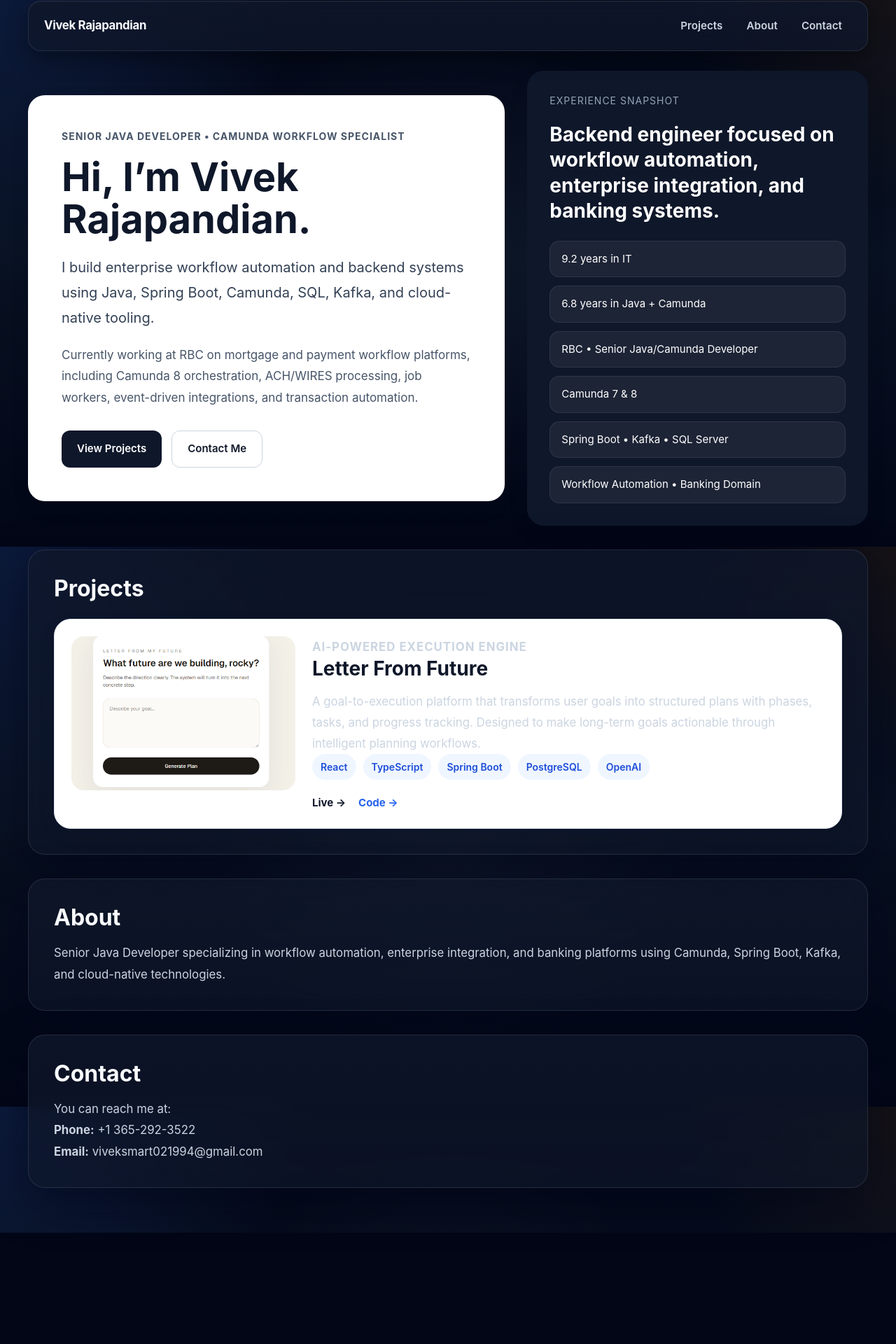
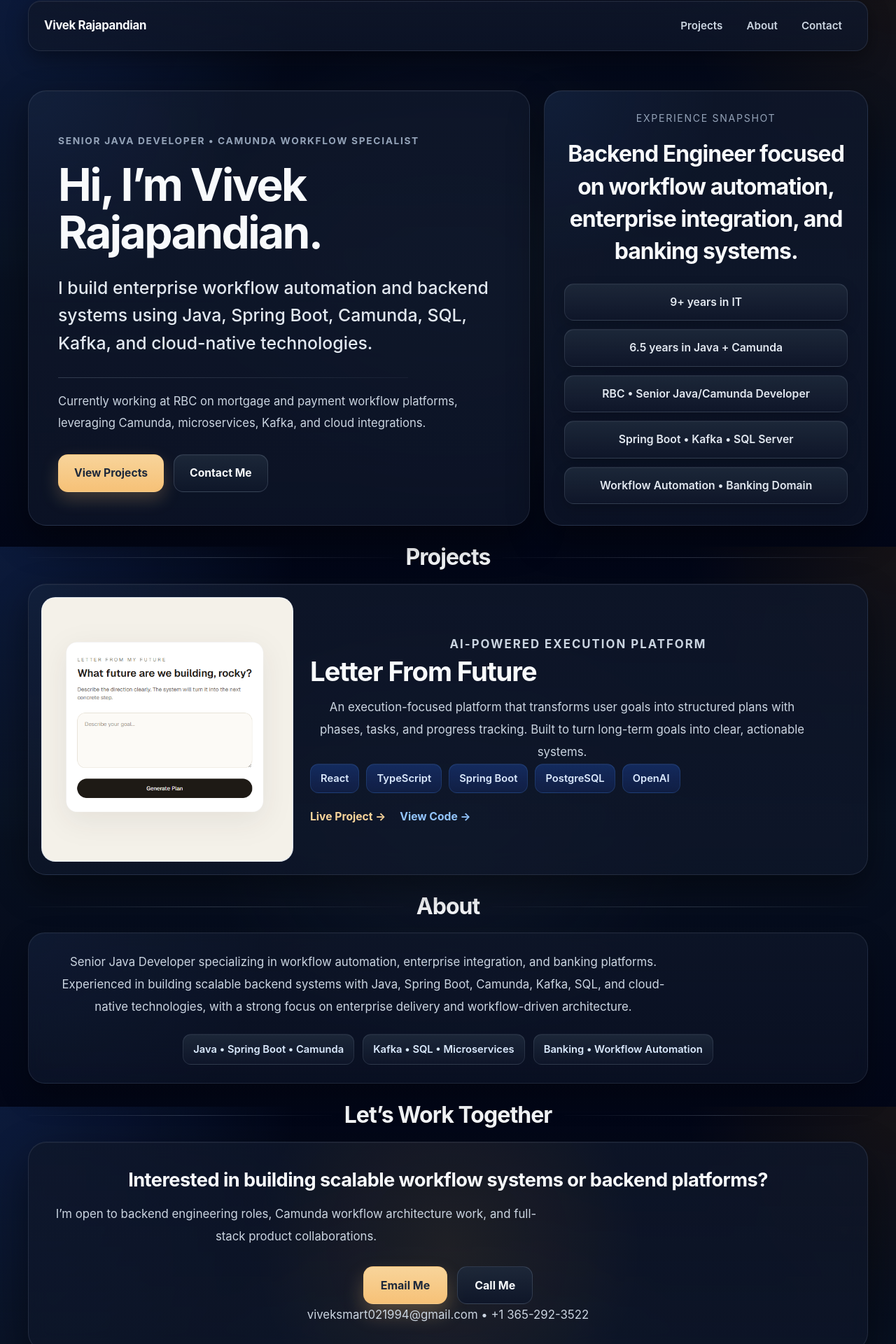
Before and after one commit to VivekRajapandian/vivek-portfolio, a React (Vite) app: page / in a window 1280 px wide. Shown: the part 19-1939 px from the top of the page at 70% size. Before the commit the page ends 1780 px from the top, so only its background shows below. Built offline with nearby package versions, Linux system fonts and the light colour scheme.

Commit message:
Upgraded all sections

```diff
--- a/src/components/HeroSection.module.css
+++ b/src/components/HeroSection.module.css
@@ -1,49 +1,88 @@
 .heroSection {
-  max-width: 1200px;
-  margin: 0 auto;
+  max-width: var(--content-width);
+  margin: 28px auto 0;
   display: grid;
-  grid-template-columns: 1.4fr 1fr;
-  gap: 32px;
-  align-items: center;
+  grid-template-columns: 1.55fr 1fr;
+  gap: 20px;
+  align-items: stretch;
+}
+
+.leftPanel,
+.rightPanel {
+  position: relative;
+  overflow: hidden;
+  border-radius: 26px;
+  border: 1px solid rgba(148, 163, 184, 0.16);
+  background:
+    radial-gradient(circle at top left, rgba(59, 130, 246, 0.08), transparent 32%),
+    linear-gradient(180deg, rgba(15, 23, 42, 0.88) 0%, rgba(15, 23, 42, 0.72) 100%);
+  box-shadow:
+    0 20px 50px rgba(0, 0, 0, 0.45),
+    inset 0 1px 0 rgba(255, 255, 255, 0.04);
+  backdrop-filter: blur(14px);
+  -webkit-backdrop-filter: blur(14px);
 }
 
 .leftPanel {
-  background-color: #ffffff;
-  border-radius: 24px;
-  padding: 48px;
-  box-shadow: 0 10px 30px rgba(0, 0, 0, 0.06);
+  padding: 56px 42px 42px;
+  min-height: 470px;
+  display: flex;
+  flex-direction: column;
+  justify-content: center;
+}
+
+.rightPanel {
+  padding: 28px 28px 30px;
+  display: flex;
+  flex-direction: column;
+  justify-content: flex-start;
 }
 
 .eyebrow {
-  font-size: 14px;
+  margin: 0 0 18px;
+  font-size: 0.86rem;
   font-weight: 700;
-  letter-spacing: 1px;
+  letter-spacing: 0.12em;
   text-transform: uppercase;
-  color: #475569;
-  margin: 0 0 18px 0;
+  color: var(--text-muted);
 }
 
 .title {
-  font-size: 56px;
-  line-height: 1.08;
-  margin: 0 0 20px 0;
-  color: #0f172a;
+  margin: 0 0 26px;
+  font-size: clamp(3rem, 5vw, 5rem);
+  line-height: 1.06;
+  letter-spacing: -0.04em;
+  color: var(--text-primary);
+  max-width: 640px;
 }
 
 .primaryText {
-  font-size: 20px;
-  line-height: 1.8;
-  color: #334155;
-  max-width: 760px;
-  margin: 0 0 20px 0;
+  margin: 0;
+  max-width: 620px;
+  font-size: 1.55rem;
+  line-height: 1.6;
+  color: #e2e8f0;
+  font-weight: 500;
+}
+
+.divider {
+  width: 100%;
+  max-width: 500px;
+  height: 1px;
+  margin: 28px 0 18px;
+  background: linear-gradient(
+    90deg,
+    rgba(148, 163, 184, 0.28) 0%,
+    rgba(148, 163, 184, 0.08) 100%
+  );
 }
 
 .secondaryText {
-  font-size: 17px;
-  line-height: 1.8;
-  color: #475569;
-  max-width: 760px;
-  margin: 0 0 32px 0;
+  margin: 0 0 30px;
+  max-width: 650px;
+  font-size: 1.04rem;
+  line-height: 1.85;
+  color: var(--text-secondary);
 }
 
 .actions {
@@ -52,48 +91,65 @@
   flex-wrap: wrap;
 }
 
+.primaryButton,
+.secondaryButton {
+  appearance: none;
+  border-radius: 14px;
+  padding: 14px 22px;
+  font-size: 0.98rem;
+  font-weight: 700;
+  cursor: pointer;
+  transition:
+    transform 0.2s ease,
+    box-shadow 0.2s ease,
+    background-color 0.2s ease,
+    border-color 0.2s ease;
+}
+
 .primaryButton {
-  padding: 14px 22px;
-  border-radius: 12px;
-  border: none;
-  background-color: #0f172a;
-  color: #ffffff;
-  font-size: 15px;
-  font-weight: 600;
-  cursor: pointer;
+  border: 1px solid rgba(246, 193, 119, 0.35);
+  color: #1e293b;
+  background: linear-gradient(180deg, #f8d49a 0%, #f6c177 100%);
+  box-shadow: 0 10px 24px rgba(246, 193, 119, 0.24);
+}
+
+.primaryButton:hover {
+  transform: translateY(-1px);
+  box-shadow: 0 14px 30px rgba(246, 193, 119, 0.3);
 }
 
 .secondaryButton {
-  padding: 14px 22px;
-  border-radius: 12px;
-  border: 1px solid #cbd5e1;
-  background-color: #ffffff;
-  color: #0f172a;
-  font-size: 15px;
-  font-weight: 600;
-  cursor: pointer;
+  border: 1px solid rgba(148, 163, 184, 0.24);
+  color: var(--text-primary);
+  background: linear-gradient(
+    180deg,
+    rgba(30, 41, 59, 0.92) 0%,
+    rgba(15, 23, 42, 0.92) 100%
+  );
+  box-shadow: inset 0 1px 0 rgba(255, 255, 255, 0.04);
 }
 
-.rightPanel {
-  background-color: #0f172a;
-  color: #ffffff;
-  border-radius: 24px;
-  padding: 32px;
-  box-shadow: 0 10px 30px rgba(0, 0, 0, 0.08);
+.secondaryButton:hover {
+  transform: translateY(-1px);
+  border-color: rgba(148, 163, 184, 0.36);
 }
 
 .snapshotLabel {
-  font-size: 14px;
+  margin: 0 0 18px;
+  text-align: center;
+  font-size: 0.88rem;
   text-transform: uppercase;
-  letter-spacing: 1px;
-  color: #94a3b8;
-  margin: 0 0 20px 0;
+  letter-spacing: 0.12em;
+  color: var(--text-muted);
 }
 
 .snapshotTitle {
-  font-size: 28px;
-  line-height: 1.3;
-  margin: 0 0 24px 0;
+  margin: 0 0 22px;
+  text-align: center;
+  font-size: 2rem;
+  line-height: 1.45;
+  letter-spacing: -0.03em;
+  color: var(--text-primary);
 }
 
 .highlightGrid {
@@ -101,29 +157,53 @@
   gap: 12px;
 }
 
-@media (max-width: 900px) {
+@media (max-width: 980px) {
   .heroSection {
     grid-template-columns: 1fr;
   }
 
+  .leftPanel {
+    min-height: auto;
+  }
+}
+
+@media (max-width: 700px) {
+  .heroSection {
+    margin-top: 20px;
+    gap: 16px;
+  }
+
   .leftPanel,
   .rightPanel {
-    padding: 28px;
+    padding: 26px 22px;
+    border-radius: 22px;
   }
 
   .title {
-    font-size: 40px;
+    font-size: 2.7rem;
+    margin-bottom: 18px;
   }
 
   .primaryText {
-    font-size: 18px;
+    font-size: 1.15rem;
   }
 
   .secondaryText {
-    font-size: 16px;
+    font-size: 0.98rem;
+    line-height: 1.75;
   }
 
   .snapshotTitle {
-    font-size: 24px;
+    font-size: 1.55rem;
+  }
+
+  .actions {
+    flex-direction: column;
+    align-items: stretch;
+  }
+
+  .primaryButton,
+  .secondaryButton {
+    width: 100%;
   }
 }
--- a/src/components/HeroSection.tsx
+++ b/src/components/HeroSection.tsx
@@ -3,10 +3,9 @@ import styles from "./HeroSection.module.css";
 
 export default function HeroSection() {
   const highlights = [
-    "9.2 years in IT",
-    "6.8 years in Java + Camunda",
+    "9+ years in IT",
+    "6.5 years in Java + Camunda",
     "RBC • Senior Java/Camunda Developer",
-    "Camunda 7 & 8",
     "Spring Boot • Kafka • SQL Server",
     "Workflow Automation • Banking Domain",
   ];
@@ -20,27 +19,32 @@ export default function HeroSection() {
 
   return (
     <section className={styles.heroSection}>
-      {/* LEFT PANEL */}
       <div className={styles.leftPanel}>
         <p className={styles.eyebrow}>
           Senior Java Developer • Camunda Workflow Specialist
         </p>
 
-        <h1 className={styles.title}>Hi, I’m Vivek Rajapandian.</h1>
+        <h1 className={styles.title}>
+          Hi, I’m Vivek
+          <br />
+          Rajapandian.
+        </h1>
 
         <p className={styles.primaryText}>
           I build enterprise workflow automation and backend systems using Java,
-          Spring Boot, Camunda, SQL, Kafka, and cloud-native tooling.
+          Spring Boot, Camunda, SQL, Kafka, and cloud-native technologies.
         </p>
+
+        <div className={styles.divider} />
 
         <p className={styles.secondaryText}>
           Currently working at RBC on mortgage and payment workflow platforms,
-          including Camunda 8 orchestration, ACH/WIRES processing, job workers,
-          event-driven integrations, and transaction automation.
+          leveraging Camunda, microservices, Kafka, and cloud integrations.
         </p>
 
         <div className={styles.actions}>
           <button
+            type="button"
             className={styles.primaryButton}
             onClick={() => scrollToSection("projects")}
           >
@@ -48,6 +52,7 @@ export default function HeroSection() {
           </button>
 
           <button
+            type="button"
             className={styles.secondaryButton}
             onClick={() => scrollToSection("contact")}
           >
@@ -56,12 +61,11 @@ export default function HeroSection() {
         </div>
       </div>
 
-      {/* RIGHT PANEL */}
       <div className={styles.rightPanel}>
         <p className={styles.snapshotLabel}>Experience Snapshot</p>
 
         <h2 className={styles.snapshotTitle}>
-          Backend engineer focused on workflow automation, enterprise integration,
+          Backend Engineer focused on workflow automation, enterprise integration,
           and banking systems.
         </h2>
 
--- a/src/components/HighlightCard.module.css
+++ b/src/components/HighlightCard.module.css
@@ -1,8 +1,18 @@
 .card {
-  padding: 14px 16px;
+  padding: 14px 18px;
   border-radius: 14px;
-  background-color: rgba(255, 255, 255, 0.06);
-  border: 1px solid rgba(255, 255, 255, 0.08);
-  font-size: 15px;
+  text-align: center;
+  background: linear-gradient(
+    180deg,
+    rgba(30, 41, 59, 0.92) 0%,
+    rgba(15, 23, 42, 0.9) 100%
+  );
+  border: 1px solid rgba(148, 163, 184, 0.18);
+  box-shadow:
+    inset 0 1px 0 rgba(255, 255, 255, 0.04),
+    0 8px 20px rgba(0, 0, 0, 0.18);
+  color: #e2e8f0;
+  font-size: 0.98rem;
+  font-weight: 600;
   line-height: 1.5;
 }
--- a/src/components/ProjectCard.module.css
+++ b/src/components/ProjectCard.module.css
@@ -1,20 +1,30 @@
 .card {
   display: grid;
-  grid-template-columns: 320px 1fr;
-  gap: 24px;
-  background: #ffffff;
-  border: 1px solid #e2e8f0;
-  border-radius: 24px;
-  padding: 24px;
-  box-shadow: 0 10px 30px rgba(15, 23, 42, 0.05);
+  grid-template-columns: 360px 1fr;
+  gap: 20px;
+  align-items: stretch;
+  padding: 18px;
+  border-radius: 26px;
+  border: 1px solid rgba(148, 163, 184, 0.16);
+  background:
+    radial-gradient(circle at top left, rgba(59, 130, 246, 0.07), transparent 30%),
+    linear-gradient(180deg, rgba(15, 23, 42, 0.86) 0%, rgba(15, 23, 42, 0.72) 100%);
+  box-shadow:
+    0 20px 50px rgba(0, 0, 0, 0.42),
+    inset 0 1px 0 rgba(255, 255, 255, 0.04);
+  backdrop-filter: blur(14px);
+  -webkit-backdrop-filter: blur(14px);
 }
 
-.imageWrapper {
-  width: 100%;
-  height: 220px;
-  border-radius: 18px;
+.imagePanel {
+  min-height: 230px;
+  border-radius: 20px;
   overflow: hidden;
-  background: #e2e8f0;
+  background: linear-gradient(180deg, #f8fafc 0%, #e2e8f0 100%);
+  border: 1px solid rgba(148, 163, 184, 0.14);
+  display: flex;
+  align-items: center;
+  justify-content: center;
 }
 
 .image {
@@ -22,35 +32,52 @@
   height: 100%;
   object-fit: cover;
   display: block;
+  background: #0f172a;
 }
 
-.content {
+.imagePlaceholder {
+  width: 100%;
+  height: 100%;
+  min-height: 230px;
+  display: flex;
+  align-items: center;
+  justify-content: center;
+  color: #334155;
+  font-size: 1rem;
+  font-weight: 700;
+  letter-spacing: 0.02em;
+}
+
+.contentPanel {
   display: flex;
   flex-direction: column;
   justify-content: center;
+  padding: 8px 12px 8px 4px;
 }
 
 .impact {
-  margin: 0 0 10px 0;
-  font-size: 13px;
+  margin: 0 0 10px;
+  font-size: 0.82rem;
   font-weight: 700;
-  letter-spacing: 1px;
+  letter-spacing: 0.12em;
   text-transform: uppercase;
-  color: #2563eb;
+  color: var(--text-muted);
 }
 
 .title {
-  margin: 0 0 14px 0;
-  font-size: 28px;
-  line-height: 1.2;
-  color: #0f172a;
+  margin: 0 0 14px;
+  font-size: 2.4rem;
+  line-height: 1.15;
+  letter-spacing: -0.03em;
+  color: var(--text-primary);
 }
 
 .description {
-  margin: 0 0 18px 0;
-  font-size: 16px;
-  line-height: 1.7;
-  color: #475569;
+  margin: 0 0 18px;
+  max-width: 720px;
+  font-size: 1.05rem;
+  line-height: 1.8;
+  color: var(--text-secondary);
 }
 
 .tags {
@@ -61,50 +88,79 @@
 }
 
 .tag {
-  padding: 8px 12px;
-  border-radius: 999px;
-  background: #eff6ff;
-  color: #1d4ed8;
-  font-size: 14px;
+  padding: 9px 14px;
+  border-radius: 12px;
+  background: linear-gradient(
+    180deg,
+    rgba(37, 99, 235, 0.28) 0%,
+    rgba(30, 64, 175, 0.2) 100%
+  );
+  border: 1px solid rgba(96, 165, 250, 0.16);
+  color: #dbeafe;
+  font-size: 0.92rem;
   font-weight: 600;
+  box-shadow: inset 0 1px 0 rgba(255, 255, 255, 0.03);
 }
 
 .links {
   display: flex;
-  gap: 18px;
+  gap: 20px;
   flex-wrap: wrap;
+  align-items: center;
 }
 
 .linkPrimary,
 .linkSecondary {
-  font-size: 15px;
+  text-decoration: none;
+  font-size: 0.98rem;
   font-weight: 700;
-  text-decoration: none;
+  transition: opacity 0.2s ease;
 }
 
 .linkPrimary {
-  color: #0f172a;
+  color: #f8d49a;
 }
 
 .linkSecondary {
-  color: #2563eb;
+  color: #93c5fd;
 }
 
 .linkPrimary:hover,
 .linkSecondary:hover {
-  text-decoration: underline;
+  opacity: 0.85;
 }
 
-@media (max-width: 900px) {
+@media (max-width: 980px) {
   .card {
     grid-template-columns: 1fr;
   }
 
-  .imageWrapper {
-    height: 200px;
+  .imagePanel,
+  .imagePlaceholder {
+    min-height: 220px;
+  }
+
+  .contentPanel {
+    padding: 4px 2px 2px;
+  }
+}
+
+@media (max-width: 700px) {
+  .card {
+    padding: 14px;
+    border-radius: 22px;
   }
 
   .title {
-    font-size: 24px;
+    font-size: 1.85rem;
+  }
+
+  .description {
+    font-size: 1rem;
+  }
+
+  .tag {
+    font-size: 0.86rem;
+    padding: 8px 12px;
   }
 }
--- a/src/components/ProjectCard.tsx
+++ b/src/components/ProjectCard.tsx
@@ -20,14 +20,18 @@ export default function ProjectCard({
   imageUrl,
 }: ProjectCardProps) {
   return (
-    <div className={styles.card}>
-      {imageUrl && (
-        <div className={styles.imageWrapper}>
+    <article className={styles.card}>
+      <div className={styles.imagePanel}>
+        {imageUrl ? (
           <img src={imageUrl} alt={title} className={styles.image} />
-        </div>
-      )}
+        ) : (
+          <div className={styles.imagePlaceholder}>
+            <span>Project Preview</span>
+          </div>
+        )}
+      </div>
 
-      <div className={styles.content}>
+      <div className={styles.contentPanel}>
         <p className={styles.impact}>{impact}</p>
 
         <h3 className={styles.title}>{title}</h3>
@@ -50,7 +54,7 @@ export default function ProjectCard({
               rel="noopener noreferrer"
               className={styles.linkPrimary}
             >
-              Live →
+              Live Project →
             </a>
           )}
 
@@ -61,11 +65,11 @@ export default function ProjectCard({
               rel="noopener noreferrer"
               className={styles.linkSecondary}
             >
-              Code →
+              View Code →
             </a>
           )}
         </div>
       </div>
-    </div>
+    </article>
   );
 }
--- a/src/components/pages/HomePage.module.css
+++ b/src/components/pages/HomePage.module.css
@@ -5,39 +5,165 @@
 
 .section {
   max-width: var(--content-width);
-  margin: 34px auto 0;
-  padding: 36px;
-  border-radius: var(--radius-xl);
-  background: linear-gradient(
-    180deg,
-    rgba(15, 23, 42, 0.78) 0%,
-    rgba(15, 23, 42, 0.62) 100%
-  );
-  border: 1px solid var(--border-soft);
-  box-shadow: var(--shadow-card);
-  backdrop-filter: blur(12px);
-  -webkit-backdrop-filter: blur(12px);
+  margin: 26px auto 0;
   scroll-margin-top: 110px;
 }
 
-.section h2 {
-  margin: 0 0 16px;
+.sectionHeader {
+  display: flex;
+  align-items: center;
+  gap: 18px;
+  margin-bottom: 18px;
+}
+
+.sectionHeader h2 {
+  margin: 0;
+  flex-shrink: 0;
   font-size: 2rem;
   line-height: 1.2;
   color: var(--text-primary);
+  letter-spacing: -0.03em;
+}
+
+.sectionLine {
+  height: 1px;
+  flex: 1;
+  background: linear-gradient(
+    90deg,
+    rgba(148, 163, 184, 0.02) 0%,
+    rgba(148, 163, 184, 0.28) 50%,
+    rgba(148, 163, 184, 0.02) 100%
+  );
 }
 
 .section p {
   margin: 0;
   color: var(--text-secondary);
   font-size: 1.05rem;
-  line-height: 1.8;
+  line-height: 1.9;
+  text-align: center;
 }
 
 .projectGrid {
   display: grid;
   gap: 24px;
-  margin-top: 24px;
+}
+
+.aboutCard {
+  padding: 26px 28px;
+  border-radius: 24px;
+  border: 1px solid rgba(148, 163, 184, 0.14);
+  background:
+    radial-gradient(circle at top left, rgba(59, 130, 246, 0.05), transparent 28%),
+    linear-gradient(180deg, rgba(15, 23, 42, 0.72) 0%, rgba(15, 23, 42, 0.56) 100%);
+  box-shadow:
+    0 18px 40px rgba(0, 0, 0, 0.32),
+    inset 0 1px 0 rgba(255, 255, 255, 0.03);
+  backdrop-filter: blur(12px);
+  -webkit-backdrop-filter: blur(12px);
+}
+
+.aboutText {
+  margin: 0;
+  color: var(--text-secondary);
+  font-size: 1.08rem;
+  line-height: 1.95;
+  text-align: center;
+  max-width: 900px;
+  margin-inline: auto;
+}
+
+.aboutHighlights {
+  margin-top: 22px;
+  display: flex;
+  flex-wrap: wrap;
+  justify-content: center;
+  gap: 12px;
+}
+
+.aboutPill {
+  padding: 10px 14px;
+  border-radius: 12px;
+  background: linear-gradient(
+    180deg,
+    rgba(30, 41, 59, 0.92) 0%,
+    rgba(15, 23, 42, 0.88) 100%
+  );
+  border: 1px solid rgba(148, 163, 184, 0.16);
+  color: #dbeafe;
+  font-size: 0.92rem;
+  font-weight: 600;
+  box-shadow: inset 0 1px 0 rgba(255, 255, 255, 0.03);
+}
+
+.contactCard {
+  padding: 34px 32px;
+  border-radius: 26px;
+  text-align: center;
+  border: 1px solid rgba(148, 163, 184, 0.16);
+  background:
+    radial-gradient(circle at center, rgba(245, 158, 11, 0.08), transparent 45%),
+    linear-gradient(180deg, rgba(15, 23, 42, 0.82) 0%, rgba(15, 23, 42, 0.66) 100%);
+  box-shadow:
+    0 25px 60px rgba(0, 0, 0, 0.45),
+    inset 0 1px 0 rgba(255, 255, 255, 0.04);
+  backdrop-filter: blur(14px);
+}
+
+.contactTitle {
+  margin: 0 0 14px;
+  font-size: 1.7rem;
+  line-height: 1.45;
+  color: var(--text-primary);
+  letter-spacing: -0.02em;
+}
+
+.contactText {
+  margin: 0;
+  font-size: 1.05rem;
+  color: var(--text-secondary);
+  line-height: 1.8;
+  max-width: 700px;
+  margin-inline: auto;
+}
+
+.contactActions {
+  margin-top: 26px;
+  display: flex;
+  justify-content: center;
+  gap: 14px;
+  flex-wrap: wrap;
+}
+
+.contactPrimary {
+  padding: 14px 24px;
+  border-radius: 14px;
+  background: linear-gradient(180deg, #f8d49a 0%, #f6c177 100%);
+  color: #1e293b;
+  font-weight: 700;
+  text-decoration: none;
+  border: 1px solid rgba(246, 193, 119, 0.4);
+  box-shadow: 0 14px 28px rgba(246, 193, 119, 0.28);
+}
+
+.contactSecondary {
+  padding: 14px 24px;
+  border-radius: 14px;
+  background: linear-gradient(
+    180deg,
+    rgba(30, 41, 59, 0.92),
+    rgba(15, 23, 42, 0.92)
+  );
+  border: 1px solid rgba(148, 163, 184, 0.24);
+  color: var(--text-primary);
+  font-weight: 700;
+  text-decoration: none;
+}
+
+.contactMeta {
+  margin-top: 22px;
+  font-size: 0.9rem;
+  color: var(--text-muted);
 }
 
 @media (max-width: 700px) {
@@ -46,11 +172,19 @@
   }
 
   .section {
-    padding: 24px;
     margin-top: 24px;
   }
 
-  .section h2 {
-    font-size: 1.65rem;
+  .sectionHeader {
+    gap: 12px;
+    margin-bottom: 14px;
+  }
+
+  .sectionHeader h2 {
+    font-size: 1.6rem;
+  }
+
+  .section p {
+    font-size: 1rem;
   }
 }
--- a/src/components/pages/HomePage.tsx
+++ b/src/components/pages/HomePage.tsx
@@ -12,13 +12,17 @@ export default function HomePage() {
         <HeroSection />
 
         <section id="projects" className={styles.section}>
+          <div className={styles.sectionHeader}>
+            <span className={styles.sectionLine} />
             <h2>Projects</h2>
+            <span className={styles.sectionLine} />
+          </div>
 
           <div className={styles.projectGrid}>
             <ProjectCard
               title="Letter From Future"
-              impact="AI-powered execution engine"
-              description="A goal-to-execution platform that transforms user goals into structured plans with phases, tasks, and progress tracking. Designed to make long-term goals actionable through intelligent planning workflows."
+              impact="AI-powered execution platform"
+              description="An execution-focused platform that transforms user goals into structured plans with phases, tasks, and progress tracking. Built to turn long-term goals into clear, actionable systems."
               techStack={[
                 "React",
                 "TypeScript",
@@ -34,19 +38,66 @@ export default function HomePage() {
         </section>
 
         <section id="about" className={styles.section}>
+  <div className={styles.sectionHeader}>
+    <span className={styles.sectionLine} />
     <h2>About</h2>
-          <p>
+    <span className={styles.sectionLine} />
+  </div>
+
+  <div className={styles.aboutCard}>
+    <p className={styles.aboutText}>
       Senior Java Developer specializing in workflow automation, enterprise
-            integration, and banking platforms using Camunda, Spring Boot,
-            Kafka, and cloud-native technologies.
+      integration, and banking platforms. Experienced in building scalable
+      backend systems with Java, Spring Boot, Camunda, Kafka, SQL, and
+      cloud-native technologies, with a strong focus on enterprise delivery
+      and workflow-driven architecture.
     </p>
+
+    <div className={styles.aboutHighlights}>
+      <div className={styles.aboutPill}>Java • Spring Boot • Camunda</div>
+      <div className={styles.aboutPill}>Kafka • SQL • Microservices</div>
+      <div className={styles.aboutPill}>Banking • Workflow Automation</div>
+    </div>
+  </div>
 </section>
 
         <section id="contact" className={styles.section}>
-          <h2>Contact</h2>
-          <p>You can reach me at:</p>
-          <p><strong>Phone:</strong> +1 365-292-3522</p>
-          <p><strong>Email:</strong> viveksmart021994@gmail.com</p>
+  <div className={styles.sectionHeader}>
+    <span className={styles.sectionLine} />
+    <h2>Let’s Work Together</h2>
+    <span className={styles.sectionLine} />
+  </div>
+
+  <div className={styles.contactCard}>
+    <h3 className={styles.contactTitle}>
+      Interested in building scalable workflow systems or backend platforms?
+    </h3>
+
+    <p className={styles.contactText}>
+      I’m open to backend engineering roles, Camunda workflow architecture work,
+      and full-stack product collaborations.
+    </p>
+
+    <div className={styles.contactActions}>
+      <a
+        href="mailto:viveksmart021994@gmail.com"
+        className={styles.contactPrimary}
+      >
+        Email Me
+      </a>
+
+      <a
+        href="tel:+13652923522"
+        className={styles.contactSecondary}
+      >
+        Call Me
+      </a>
+    </div>
+
+    <p className={styles.contactMeta}>
+      viveksmart021994@gmail.com • +1 365-292-3522
+    </p>
+  </div>
 </section>
       </main>
     </>
```
Lines whose indentation alone changed are shown as unchanged.
